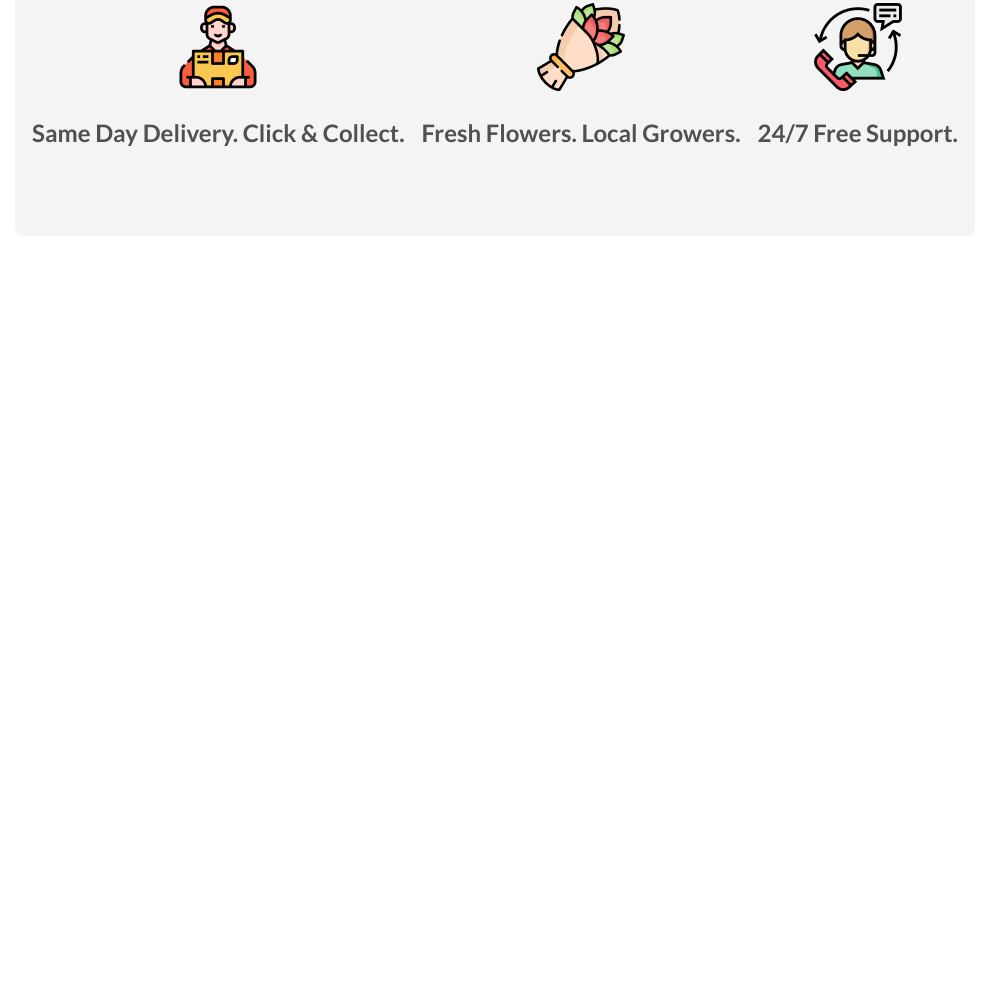
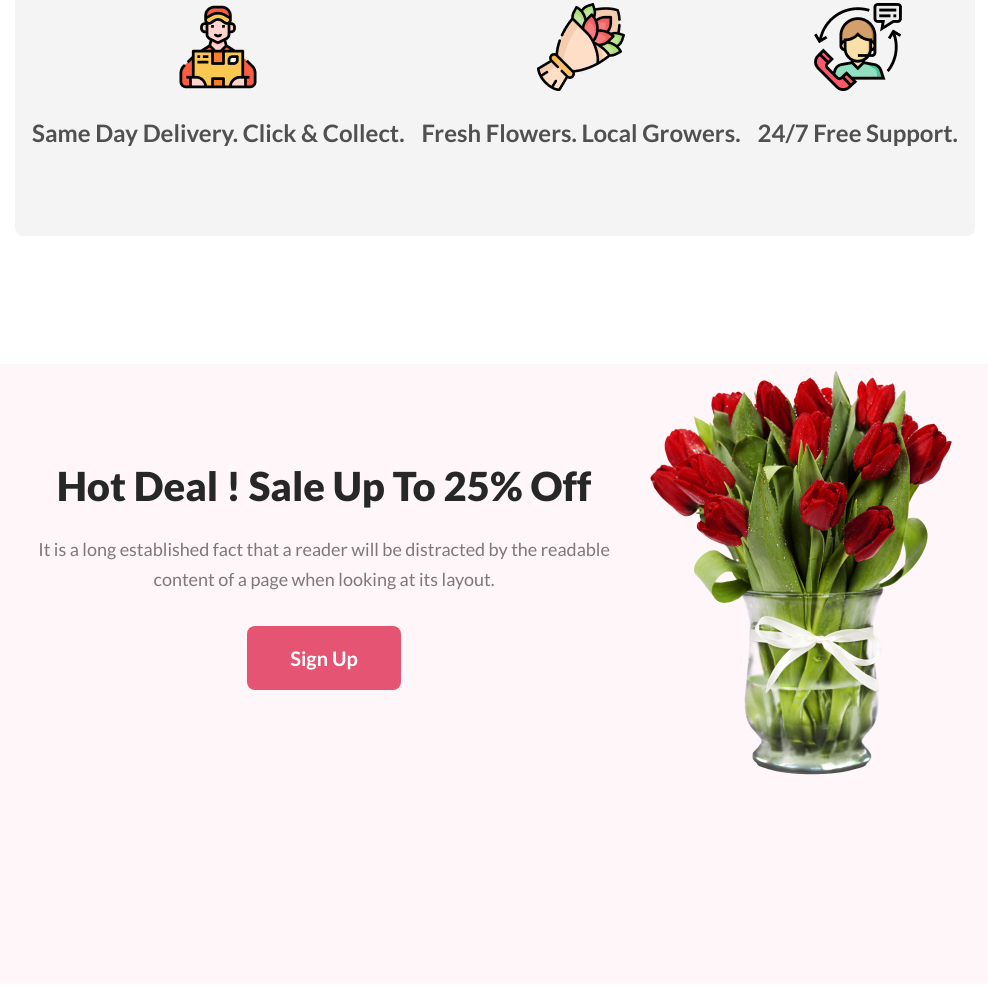
Before and after one commit to getAhsaan/flower-shop, a plain HTML site: page index.html in a window 1280 px wide. Shown: the part 2025-3012 px from the top of the page, without its empty margins (145-1133 px from the left). Before the commit the page ends 2389 px from the top, so only its background shows below. Drawn offline with Linux system fonts and the light colour scheme.

Commit message:
offer section added

```diff
--- a/index.html
+++ b/index.html
@@ -67,6 +67,20 @@
                 </div>
             </div>
         </section>
+        <!-- offer section  -->
+         <section class="offer-section">
+            <div class="offer-container">
+                <div class="offer-content">
+                    <h1>Hot Deal ! Sale Up To 25% Off</h1>
+                    <p>It is a long established fact that a reader will be distracted by the readable content of a page when looking at its
+                    layout.</p>
+                    <button>Sign Up</button>
+                </div>
+                <div class="offer-image">
+                    <img src="Flower Asset/pngwing 8.png" alt="Offer Flower">
+                </div>
+            </div>
+         </section>
     </main>
     <footer></footer>
 </body>
--- a/style.css
+++ b/style.css
@@ -46,7 +46,8 @@ header {
     margin-bottom: 32px;
 }
 
-.banner-content button {
+.banner-content button,
+.offer-content button {
     display: inline-flex;
     padding: 20px 43px;
     align-items: flex-start;
@@ -78,8 +79,10 @@ main section {
     margin-top: 178px;
 }
 
+/******* common container 1440px/ 75% width  *******/
 .feature-container,
-.delivery-container {
+.delivery-container,
+.offer-container {
     max-width: 75%;
     margin: 0 auto;
 }
@@ -193,3 +196,51 @@ main section {
     /* 145.833% */
     margin-top: 24px;
 }
+
+/* offer section styles  */
+.offer-section {
+    height: 620px;
+    border-radius: 8px;
+    background: rgba(229, 84, 115, 0.05);
+
+}
+
+.offer-container {
+    display: flex;
+    align-items: center;
+    justify-content: space-around;
+}
+
+.offer-content {
+    display: flex;
+    flex-direction: column;
+    justify-content: center;
+    align-items: center;
+}
+
+.offer-content h1 {
+    color: #272727;
+    font-family: Lato;
+    font-size: 40px;
+    font-style: normal;
+    font-weight: 800;
+    line-height: normal;
+    margin-bottom: 24px;
+}
+
+.offer-content p {
+    width: 594px;
+    color: rgba(39, 39, 39, 0.60);
+    text-align: center;
+    font-family: Lato;
+    font-size: 18px;
+    font-style: normal;
+    font-weight: 400;
+    line-height: 30px;
+    /* 166.667% */
+    margin-bottom: 32px;
+}
+
+
+
+.offer-image {}
```
